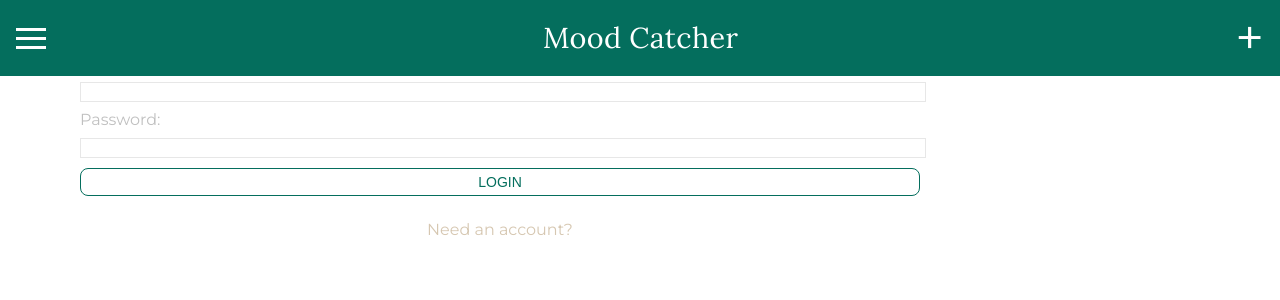
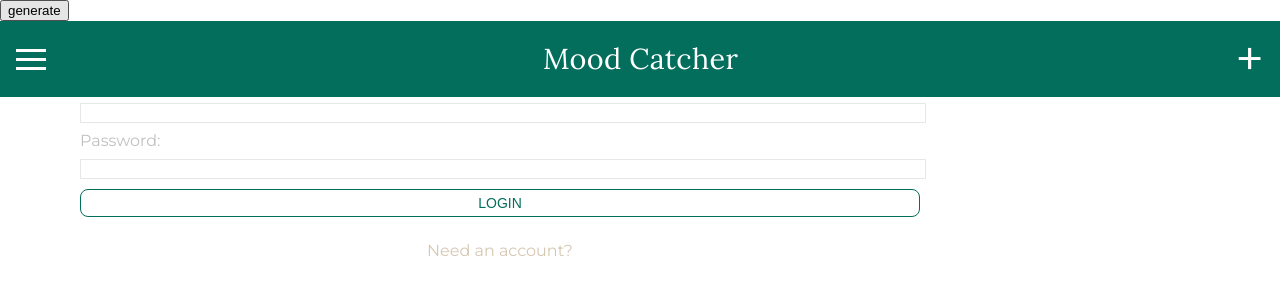
Before and after one commit to Euniceem/Mood-Journal, a React (Create React App) app: page /login in a window 1280 px wide. Shown: the top 300 px of the page. Built offline with nearby package versions, Linux system fonts and the light colour scheme.

Commit message:
add button to app

```diff
--- a/src/containers/App/App.js
+++ b/src/containers/App/App.js
@@ -52,6 +52,7 @@ class App extends Component {
     let isAuthenticated = this.props.email ? this.props.isLoggedIn : null;
     return (
       <div className="App">
+        <Gen />
         <Router>
           <>
             <Switch>
```
